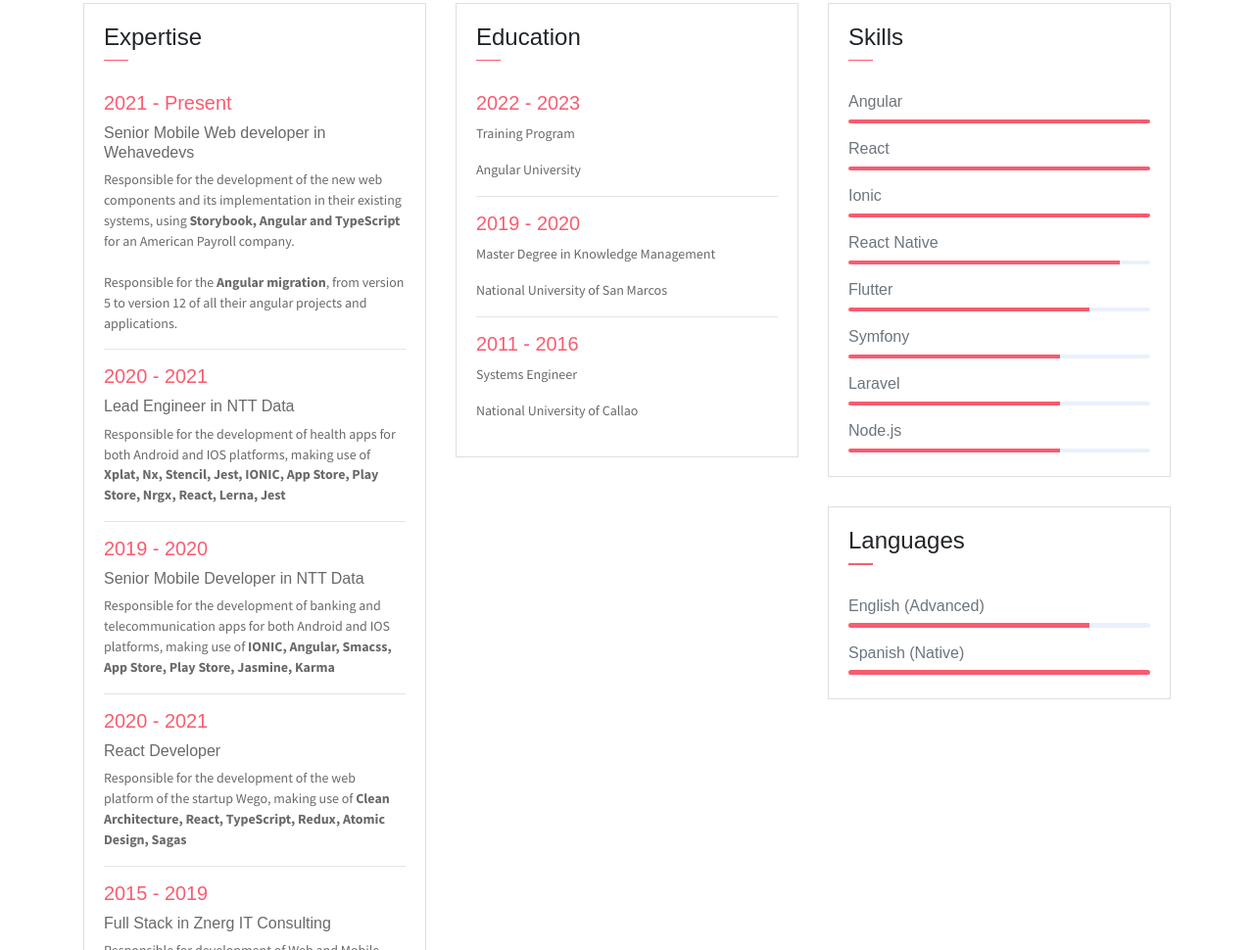
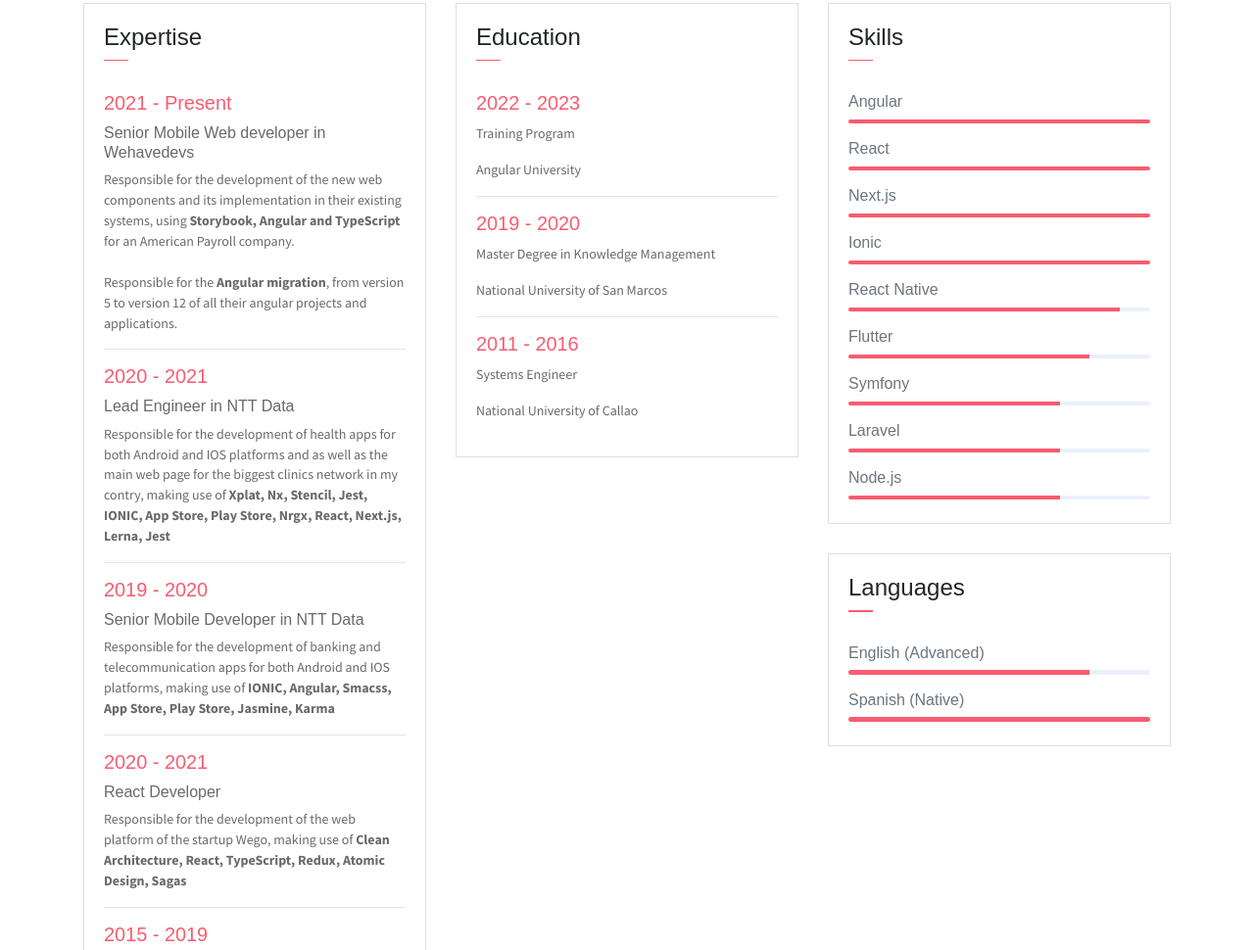
Before and after one commit to juliocampossalcedo/juliocampos.github.io, a plain HTML site: page index.html in a window 1280 px wide. Shown: the part 1438-2408 px from the top of the page at 98% size. Drawn offline with nearby package versions, Linux system fonts and the light colour scheme; some packages are replaced by stand-ins of ours.

Commit message:
Update index.html

```diff
--- a/index.html
+++ b/index.html
@@ -168,7 +168,7 @@
                             <h6 class="title text-danger">2020 - 2021</h6>
                             <P class="h6">Lead Engineer in NTT Data</P>
                             <P class="subtitle">
-                                Responsible for the development of health apps for both Android and IOS platforms, making use of  <span class="font-weight-bold">Xplat, Nx, Stencil, Jest, IONIC, App Store, Play Store, Nrgx, React, Lerna, Jest</span>
+                                Responsible for the development of health apps for both Android and IOS platforms and as well as the main web page for the biggest clinics network in my contry, making use of  <span class="font-weight-bold">Xplat, Nx, Stencil, Jest, IONIC, App Store, Play Store, Nrgx, React, Next.js, Lerna, Jest</span>
                             </P>
                             <hr>
                             <h6 class="title text-danger">2019 - 2020</h6>
@@ -224,6 +224,10 @@
                                 <div class="progress-bar bg-danger" role="progressbar" style="width: 100%" aria-valuenow="25" aria-valuemin="0" aria-valuemax="100"></div>
                             </div>
                             <h6>React</h6>
+                            <div class="progress mb-3">
+                                <div class="progress-bar bg-danger" role="progressbar" style="width: 100%" aria-valuenow="25" aria-valuemin="0" aria-valuemax="100"></div>
+                            </div>
+                            <h6>Next.js</h6>
                             <div class="progress mb-3">
                                 <div class="progress-bar bg-danger" role="progressbar" style="width: 100%" aria-valuenow="25" aria-valuemin="0" aria-valuemax="100"></div>
                             </div>
```
